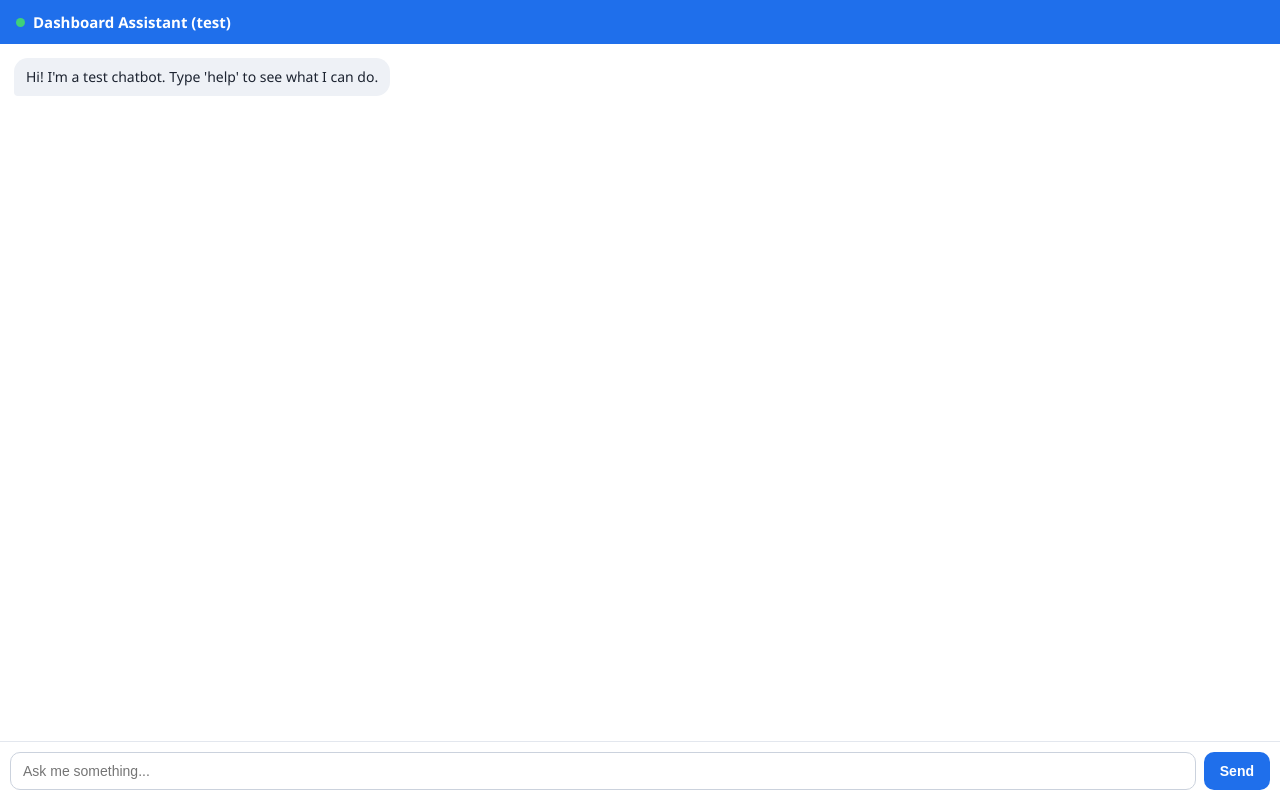
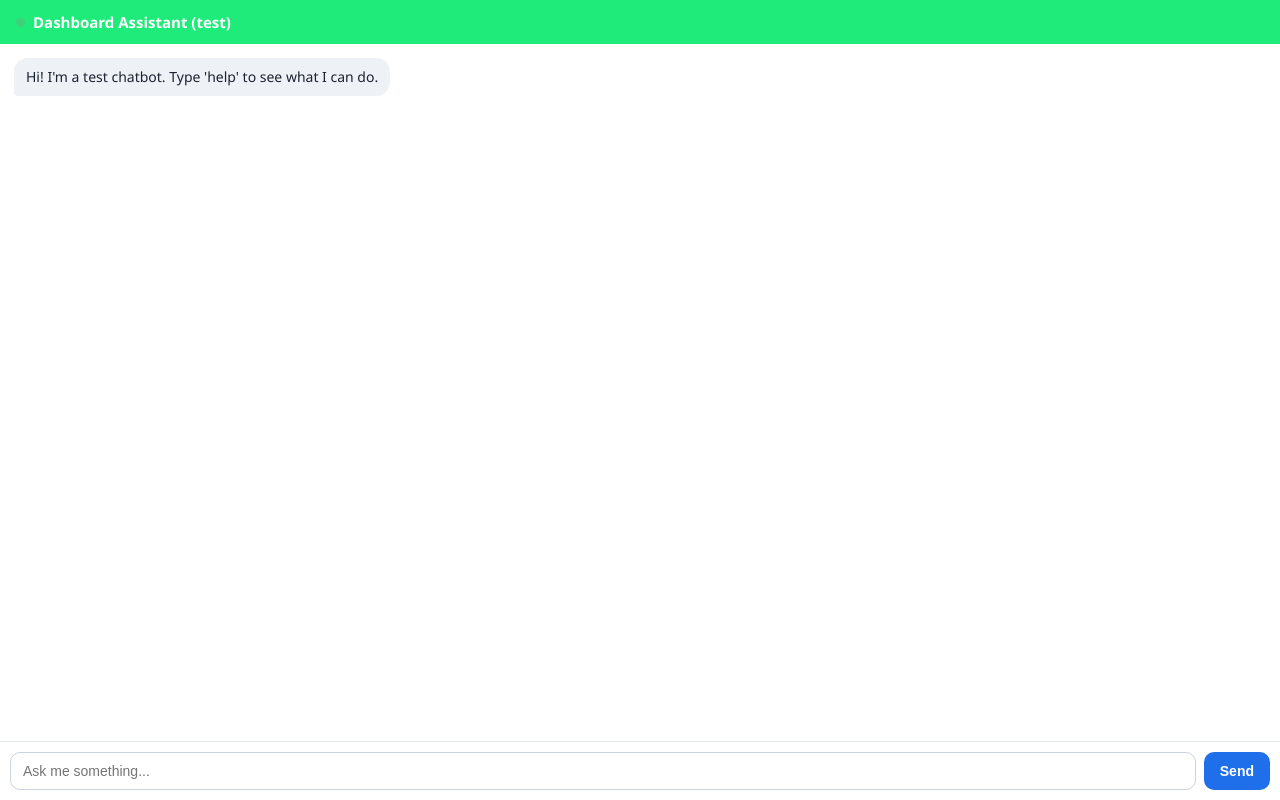
Before and after one commit to BAZICApps/chatbottest, a plain HTML site: page index.html in a window 1280 px wide. Drawn offline with Linux system fonts and the light colour scheme.

Commit message:
Update index.html

```diff
--- a/index.html
+++ b/index.html
@@ -17,7 +17,7 @@
     background: #fff;
   }
   .chat__header {
-    background: #1f6feb; color: #fff;
+    background: #1feb7b; color: #fff;
     padding: 12px 16px; font-weight: 600; font-size: 15px;
     display: flex; align-items: center; gap: 8px; flex: 0 0 auto;
   }
```
